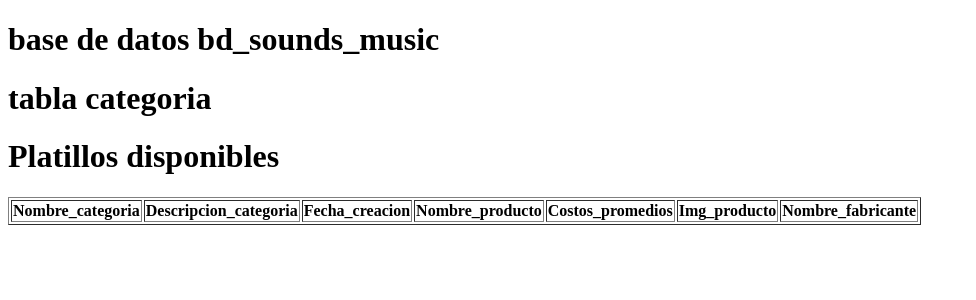
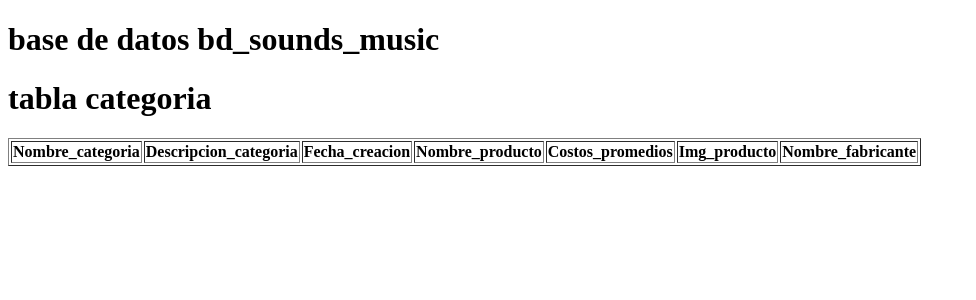
Before and after one commit to JonatanMVJ/mvl_SOUNDS_MUSI, a PHP site: page /vista.php in a window 1280 px wide. Shown: the top 300 px of the page, without its empty margins (0-976 px from the left). Run offline with PHP 8.4, Linux system fonts and the light colour scheme; data that the repository does not hold is empty.

Commit message:
Update vista.php

```diff
--- a/vista.php
+++ b/vista.php
@@ -7,7 +7,6 @@
 <body>
 	<h1>base de datos bd_sounds_music </h1>
 	<h1>tabla categoria </h1>
-	<h1>Platillos disponibles</h1>
 	<table border="1">
 		<tr>
 			<td><strong> Nombre_categoria</strong></td>
```
